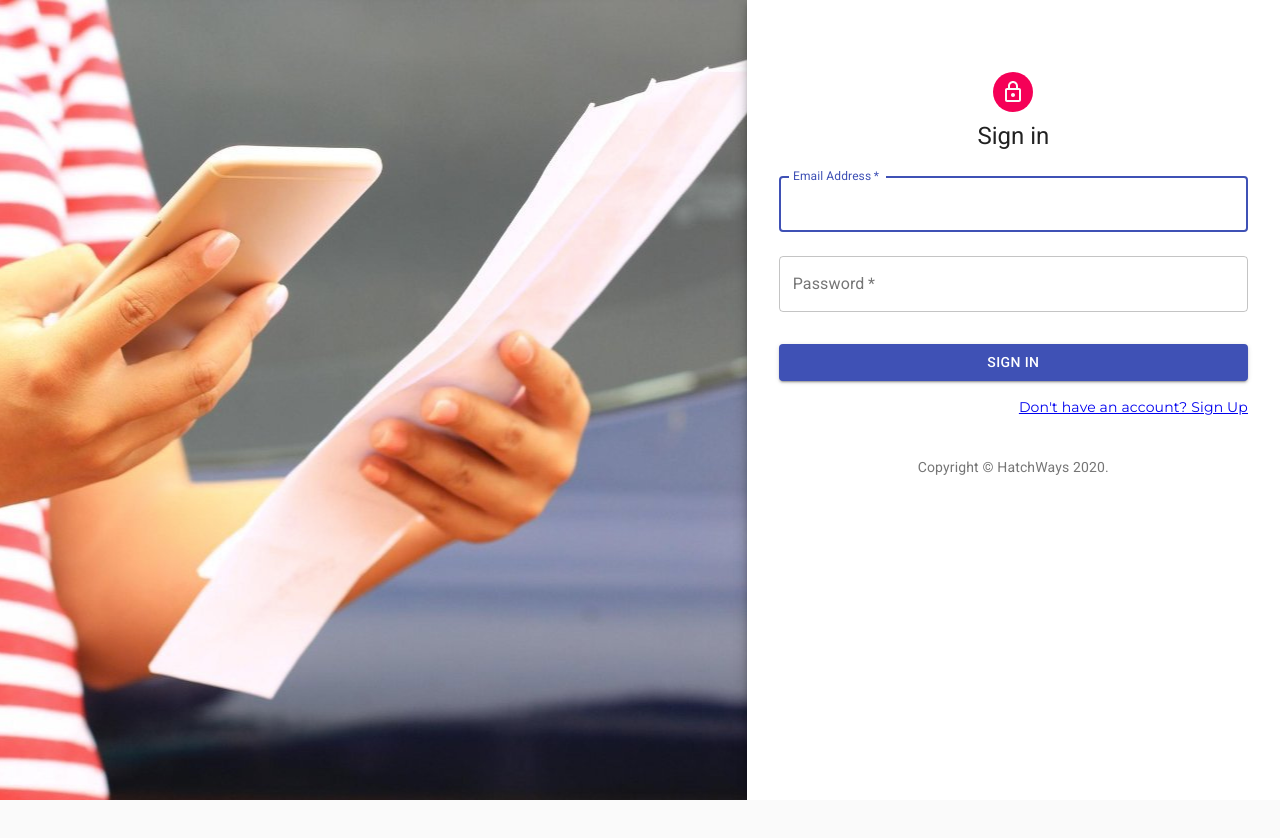
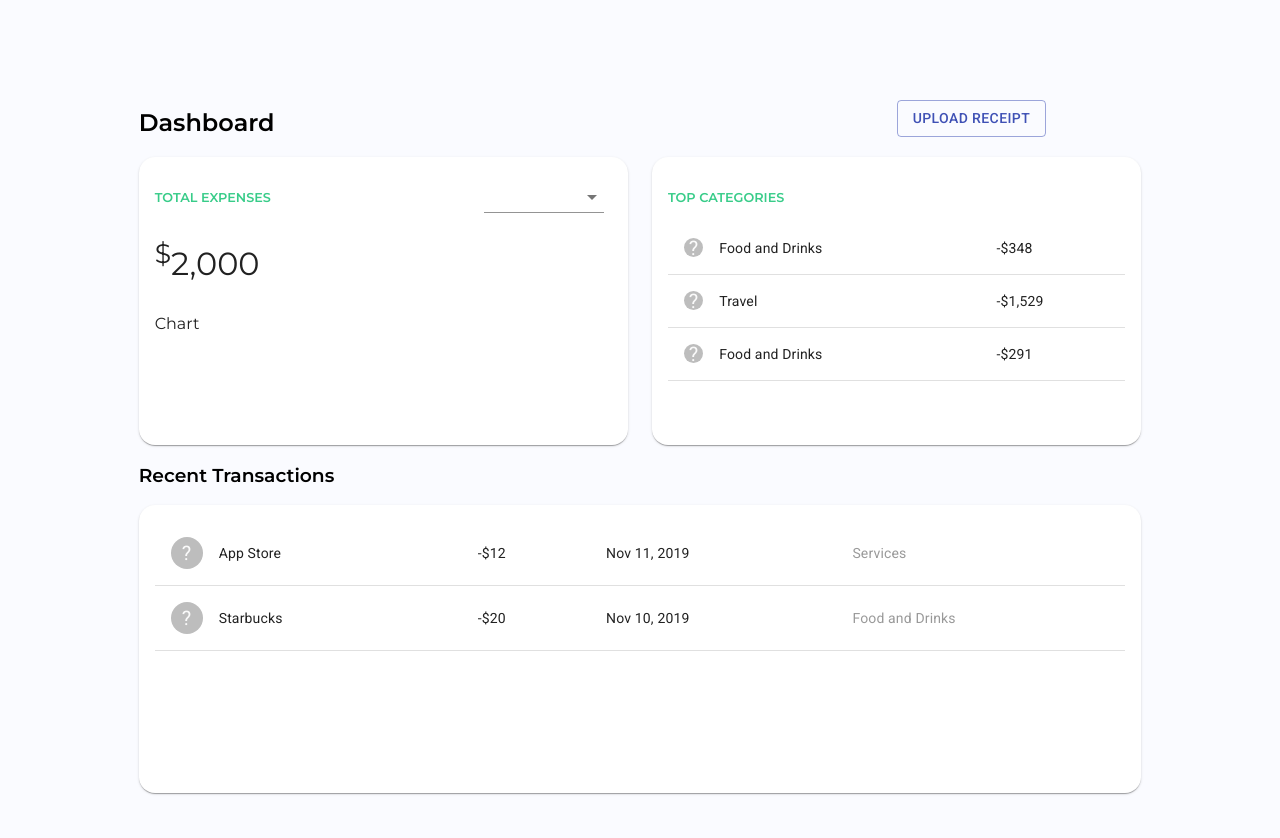
Before and after one commit to hatchways/team-rosemary, a React (Create React App) app in the folder client/: page /dashboard in a window 1280 px wide. Before the commit this address led to /. Shown: the top 838 px of the page. Before the commit the page ends 800 px from the top, so only its background shows below. Built offline with nearby package versions, Linux system fonts and the light colour scheme.

Commit message:
custom-dialog-creation

```diff
--- a/client/src/App.js
+++ b/client/src/App.js
@@ -10,7 +10,7 @@ import { useAuth } from './shared/hooks/auth-hook';
 import Box from "@material-ui/core/Box";
 import CssBaseline from "@material-ui/core/CssBaseline";
 import { Header } from './components/Header';
-import { Dashboard } from './pages/Dashboard';
+import { Dashboard } from './dashboard/pages/Dashboard';
 
 const  App = () => {
   const { token, login, logout, userId } = useAuth();
@@ -26,6 +26,11 @@ const  App = () => {
       <Route path="/signup">
         <SignUpPage />
       </Route>
+
+      <Route path="/dashboard">
+        <Dashboard />
+      </Route>
+
 
       <Redirect to="/" />
     </Switch>
--- a/client/src/pages/Dashboard.js
+++ b/client/src/dashboard/pages/Dashboard.js
@@ -1,15 +1,18 @@
-import React, { useState } from "react";
+import React, { useState, useContext } from "react";
 import FormControl from '@material-ui/core/FormControl';
 import Grid from "@material-ui/core/Grid";
 import MenuItem from '@material-ui/core/MenuItem';
 import Select from "@material-ui/core/Select";
+import Button from '@material-ui/core/Button';
 
-import { Panel } from '../components/Panel';
-import { Chart } from '../components/Chart';
-import { CatStatTable } from '../components/CatStatTable';
-import { TransactionTable } from '../components/TransactionTable';
+import { Panel } from '../../components/Panel';
+import { Chart } from '../../components/Chart';
+import { CatStatTable } from '../../components/CatStatTable';
+import { TransactionTable } from '../../components/TransactionTable';
 
 import { makeStyles } from "@material-ui/core/styles";
+import { AuthContext } from '../../shared/context/auth-context';
+import AppDialog from '../../shared/components/UIElements/AppDialog.js';
 
 const useStyles = makeStyles(theme => ({
   utilbar: {
@@ -44,6 +47,9 @@ const useStyles = makeStyles(theme => ({
     margin: theme.spacing(1),
     minWidth: 120,
   },
+  dialogbtn: {
+    margin: theme.spacing(3, 0, 2),
+  }
 }));
 
 export function Dashboard(props) {
@@ -51,14 +57,32 @@ export function Dashboard(props) {
   const [month, setMonth] = useState('');
 
   const handleChange = e => setMonth(e.target.value);
+  const auth = useContext(AuthContext);
+  const [isOpen, setIsOpen] = useState(false);
+
+  const handleDialogOpen = () => {
+    setIsOpen(true);
+  }
+
+  const handleDialogClose = () => {
+      setIsOpen(false);
+  }
+
+  const handleClickOpen = () => {
+    setIsOpen(true);
+  };
 
   return (
     <main className={classes.main}>
       <div className={`${classes.utilbar} ${classes.utilbarMain}`} />
       <Grid container spacing={3} xs={12} lg={10}>
-        <Grid item xs={12}>
+        <Grid item xs={9}>
           <h2>Dashboard</h2>
         </Grid>
+        <Grid  xs={3}> <Button variant="outlined" className={classes.dialogbtn} color="primary" onClick={handleClickOpen}>
+        Upload Receipt
+      </Button></Grid>
+
       </Grid>
       <Grid container spacing={3} xs={12} lg={10}>
         <Grid item xs={12} md={6}>
@@ -89,6 +113,9 @@ export function Dashboard(props) {
           </Panel>
         </Grid>
       </Grid>
+      <AppDialog size="md" isOpen = {isOpen} handleOpen = {handleDialogOpen} handleClose = {handleDialogClose} title='Upload receipt'>
+            <h1> Upload receipt  </h1>
+          </AppDialog>
     </main>
   );
 }
--- /dev/null
+++ b/client/src/shared/components/UIElements/AppDialog.js
@@ -0,0 +1,59 @@
+import React from 'react';
+import {
+    Dialog,
+    DialogContent,
+    DialogContentText,
+    DialogTitle,
+} from '@material-ui/core';
+import IconButton from '@material-ui/core/IconButton';
+import { makeStyles } from '@material-ui/core/styles';
+import CloseIcon from '@material-ui/icons/Close';
+
+import PropTypes from 'prop-types';
+
+const useStyles = makeStyles((theme) => ({
+    closeButton: {
+        position: 'absolute',
+        right: theme.spacing(1),
+        top: theme.spacing(1),
+        color: theme.palette.grey[500],
+    },
+}));
+
+const AppDialog = ({
+    isOpen,
+    size,
+    handleClose,
+    title,
+    subtitle,
+    children,
+}) => {
+    const classes = useStyles();
+    return (
+        <div>
+            <Dialog
+                fullWidth
+                maxWidth={size}
+                open={isOpen}
+                onClose={handleClose}
+                aria-labelledby="appDialog"
+            >
+                <DialogTitle id="appDialog">
+                    {title}
+                    <IconButton
+                        aria-label="close"
+                        className={classes.closeButton}
+                        onClick={handleClose}
+                    >
+                        <CloseIcon />
+                    </IconButton>
+                </DialogTitle>
+                <DialogContent dividers>
+                    <DialogContentText>{subtitle}</DialogContentText>
+                    {children}
+                </DialogContent>
+            </Dialog>
+        </div>
+    );
+};
+export default AppDialog;
--- a/client/src/user/pages/SignInPage.js
+++ b/client/src/user/pages/SignInPage.js
@@ -1,4 +1,4 @@
-import React, { useContext } from 'react';
+import React, { useContext, useState } from 'react';
 import Avatar from '@material-ui/core/Avatar';
 import Button from '@material-ui/core/Button';
 import CssBaseline from '@material-ui/core/CssBaseline';
@@ -20,6 +20,7 @@ import { useHttpClient } from '../../shared/hooks/http-hook';
 import ErrorModal from '../../shared/components/UIElements/ErrorModal';
 import LoadingSpinner from '../../shared/components/UIElements/LoadingSpinner';
 
+
 const useStyles = makeStyles((theme) => ({
   root: {
     height: '100vh',
@@ -31,6 +32,7 @@ const useStyles = makeStyles((theme) => ({
       theme.palette.type === 'light' ? theme.palette.grey[50] : theme.palette.grey[900],
     backgroundSize: 'cover',
     backgroundPosition: 'center',
+
   },
   paper: {
     margin: theme.spacing(8, 4),
@@ -62,6 +64,7 @@ const validationSchema = Yup.object().shape({
 
 export default function SignIn() {
   const classes = useStyles();
+
   const auth = useContext(AuthContext);
   const { isLoading, error, sendRequest, clearError } = useHttpClient();
   const {
@@ -106,6 +109,7 @@ export default function SignIn() {
       <Grid item xs={12} sm={8} md={5} component={Paper} elevation={6} square>
         <div className={classes.paper}>
         {isLoading && <LoadingSpinner asOverlay />}
+
           <Avatar className={classes.avatar}>
             <LockOutlinedIcon />
           </Avatar>
@@ -156,11 +160,7 @@ export default function SignIn() {
             Sign In
           </Button>
           <Grid container>
-            <Grid item xs>
-              {/* <Link href='#' variant='body2'>
-                    Forgot password?
-                  </Link> */}
-            </Grid>
+
             <Grid item>
               <Link to='/signup' variant='body2'>
                 {"Don't have an account? Sign Up"}
@@ -171,6 +171,7 @@ export default function SignIn() {
               <Copyright />
             </Box>
           </form>
+
         </div>
       </Grid>
     </Grid>
```
